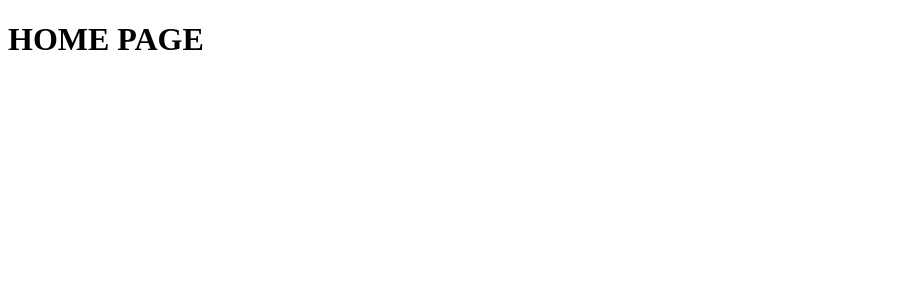
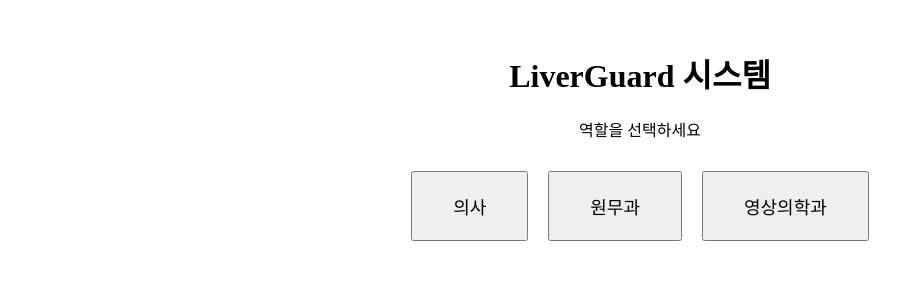
Before and after one commit to LiverGuardAI/final_react_frontend, a React (Vite) app in the folder liverguard-app/: page / in a window 1280 px wide. Shown: the top 300 px of the page, without its empty margins (0-924 px from the left). Built offline with nearby package versions, Linux system fonts and the light colour scheme.

Commit message:
feat rbac login structure

```diff
--- a/liverguard-app/src/App.tsx
+++ b/liverguard-app/src/App.tsx
@@ -1,8 +1,13 @@
 import { RouterProvider } from "react-router-dom";
 import router from "./router";
+import { AuthProvider } from "./context/AuthContext";
 
 function App() {
-  return <RouterProvider router={router} />;
+  return (
+    <AuthProvider>
+      <RouterProvider router={router} />
+    </AuthProvider>
+  );
 }
 
 export default App;
--- /dev/null
+++ b/liverguard-app/src/components/auth/ProtectedRoute.tsx
@@ -0,0 +1,17 @@
+import { Navigate } from "react-router-dom";
+import { useAuth } from "../../context/AuthContext";
+
+interface ProtectedRouteProps {
+  children: React.ReactElement;
+  requiredRole: "doctor" | "administration" | "radiology";
+}
+
+export default function ProtectedRoute({ children, requiredRole }: ProtectedRouteProps) {
+  const { isAuthenticated, role } = useAuth();
+
+  if (!isAuthenticated || role !== requiredRole) {
+    return <Navigate to={`/${requiredRole}/login`} replace />;
+  }
+
+  return children;
+}
--- /dev/null
+++ b/liverguard-app/src/context/AuthContext.tsx
@@ -0,0 +1,45 @@
+import { createContext, useContext, useState, ReactNode } from "react";
+
+type UserRole = "doctor" | "administration" | "radiology" | null;
+
+interface AuthContextType {
+  role: UserRole;
+  isAuthenticated: boolean;
+  login: (role: UserRole) => void;
+  logout: () => void;
+}
+
+const AuthContext = createContext<AuthContextType | undefined>(undefined);
+
+export function AuthProvider({ children }: { children: ReactNode }) {
+  const [role, setRole] = useState<UserRole>(null);
+
+  const login = (userRole: UserRole) => {
+    setRole(userRole);
+    if (userRole) {
+      localStorage.setItem("userRole", userRole);
+    }
+  };
+
+  const logout = () => {
+    setRole(null);
+    localStorage.removeItem("userRole");
+    localStorage.removeItem("access_token");
+  };
+
+  const isAuthenticated = role !== null;
+
+  return (
+    <AuthContext.Provider value={{ role, isAuthenticated, login, logout }}>
+      {children}
+    </AuthContext.Provider>
+  );
+}
+
+export function useAuth() {
+  const context = useContext(AuthContext);
+  if (!context) {
+    throw new Error("useAuth must be used within AuthProvider");
+  }
+  return context;
+}
--- /dev/null
+++ b/liverguard-app/src/pages/administration/HomePage.tsx
@@ -0,0 +1,9 @@
+// src/pages/administration/HomePage.tsx
+export default function AdministrationHomePage() {
+  return (
+    <div>
+      <h1>원무과 홈페이지</h1>
+      <p>원무과 전용 페이지입니다.</p>
+    </div>
+  );
+}
--- a/liverguard-app/src/pages/administration/LoginPage.tsx
+++ b/liverguard-app/src/pages/administration/LoginPage.tsx
@@ -1,10 +1,18 @@
-// src/pages/Administration/LoginPage.tsx
+// src/pages/administration/LoginPage.tsx
+import { useNavigate } from "react-router-dom";
 import LoginForm from "../../components/auth/LoginForm";
+import { useAuth } from "../../context/AuthContext";
 
 export default function AdministrationLoginPage() {
+  const navigate = useNavigate();
+  const { login } = useAuth();
+
   const handleLogin = (username: string, password: string) => {
     console.log("Administration login:", username, password);
     // 👉 원무과 로그인 API 요청
+    // API 요청 성공 시:
+    login("administration");
+    navigate("/administration/home");
   };
 
   return <LoginForm role="원무과" onSubmit={handleLogin} />;
--- /dev/null
+++ b/liverguard-app/src/pages/doctor/HomePage.tsx
@@ -0,0 +1,9 @@
+// src/pages/doctor/HomePage.tsx
+export default function DoctorHomePage() {
+  return (
+    <div>
+      <h1>의사 홈페이지</h1>
+      <p>의사 전용 페이지입니다.</p>
+    </div>
+  );
+}
--- a/liverguard-app/src/pages/doctor/LoginPage.tsx
+++ b/liverguard-app/src/pages/doctor/LoginPage.tsx
@@ -1,10 +1,18 @@
 // src/pages/doctor/LoginPage.tsx
+import { useNavigate } from "react-router-dom";
 import LoginForm from "../../components/auth/LoginForm";
+import { useAuth } from "../../context/AuthContext";
 
 export default function DoctorLoginPage() {
+  const navigate = useNavigate();
+  const { login } = useAuth();
+
   const handleLogin = (username: string, password: string) => {
     console.log("Doctor login:", username, password);
     // 👉 여기서 doctor 로그인 API 요청
+    // API 요청 성공 시:
+    login("doctor");
+    navigate("/doctor/home");
   };
 
   return <LoginForm role="의사" onSubmit={handleLogin} />;
--- a/liverguard-app/src/pages/home/HomePage.tsx
+++ b/liverguard-app/src/pages/home/HomePage.tsx
@@ -1,3 +1,35 @@
+import { useNavigate } from "react-router-dom";
+
 export default function HomePage() {
-  return <h1>HOME PAGE</h1>;
+  const navigate = useNavigate();
+
+  return (
+    <div style={{ textAlign: "center", marginTop: "50px" }}>
+      <h1>LiverGuard 시스템</h1>
+      <p>역할을 선택하세요</p>
+
+      <div style={{ display: "flex", gap: "20px", justifyContent: "center", marginTop: "30px" }}>
+        <button
+          onClick={() => navigate("/doctor/home")}
+          style={{ padding: "20px 40px", fontSize: "18px", cursor: "pointer" }}
+        >
+          의사
+        </button>
+
+        <button
+          onClick={() => navigate("/administration/home")}
+          style={{ padding: "20px 40px", fontSize: "18px", cursor: "pointer" }}
+        >
+          원무과
+        </button>
+
+        <button
+          onClick={() => navigate("/radiology/home")}
+          style={{ padding: "20px 40px", fontSize: "18px", cursor: "pointer" }}
+        >
+          영상의학과
+        </button>
+      </div>
+    </div>
+  );
 }
--- /dev/null
+++ b/liverguard-app/src/pages/radiology/HomePage.tsx
@@ -0,0 +1,9 @@
+// src/pages/radiology/HomePage.tsx
+export default function RadiologyHomePage() {
+  return (
+    <div>
+      <h1>영상의학과 홈페이지</h1>
+      <p>영상의학과 전용 페이지입니다.</p>
+    </div>
+  );
+}
--- a/liverguard-app/src/pages/radiology/LoginPage.tsx
+++ b/liverguard-app/src/pages/radiology/LoginPage.tsx
@@ -1,10 +1,18 @@
 // src/pages/radiology/LoginPage.tsx
+import { useNavigate } from "react-router-dom";
 import LoginForm from "../../components/auth/LoginForm";
+import { useAuth } from "../../context/AuthContext";
 
 export default function RadiologyLoginPage() {
+  const navigate = useNavigate();
+  const { login } = useAuth();
+
   const handleLogin = (username: string, password: string) => {
     console.log("Radiology login:", username, password);
     // 👉 영상의학과 로그인 API 요청
+    // API 요청 성공 시:
+    login("radiology");
+    navigate("/radiology/home");
   };
 
   return <LoginForm role="영상의학과" onSubmit={handleLogin} />;
--- a/liverguard-app/src/router/index.tsx
+++ b/liverguard-app/src/router/index.tsx
@@ -7,16 +7,50 @@ import {
 
 import HomePage from "../pages/home/HomePage";
 import DoctorLoginPage from "../pages/doctor/LoginPage";
+import DoctorHomePage from "../pages/doctor/HomePage";
 import AdministrationLoginPage from "../pages/administration/LoginPage";
+import AdministrationHomePage from "../pages/administration/HomePage";
 import RadiologyLoginPage from "../pages/radiology/LoginPage";
+import RadiologyHomePage from "../pages/radiology/HomePage";
+import ProtectedRoute from "../components/auth/ProtectedRoute";
 
 const router = createBrowserRouter(
   createRoutesFromElements(
     <>
       <Route path="/" element={<HomePage />} />
+
+      {/* doctor */}
       <Route path="/doctor/login" element={<DoctorLoginPage />} />
+      <Route
+        path="/doctor/home"
+        element={
+          <ProtectedRoute requiredRole="doctor">
+            <DoctorHomePage />
+          </ProtectedRoute>
+        }
+      />
+
+      {/* administration */}
       <Route path="/administration/login" element={<AdministrationLoginPage />} />
+      <Route
+        path="/administration/home"
+        element={
+          <ProtectedRoute requiredRole="administration">
+            <AdministrationHomePage />
+          </ProtectedRoute>
+        }
+      />
+
+      {/* radiology */}
       <Route path="/radiology/login" element={<RadiologyLoginPage />} />
+      <Route
+        path="/radiology/home"
+        element={
+          <ProtectedRoute requiredRole="radiology">
+            <RadiologyHomePage />
+          </ProtectedRoute>
+        }
+      />
     </>
   )
 );
```
